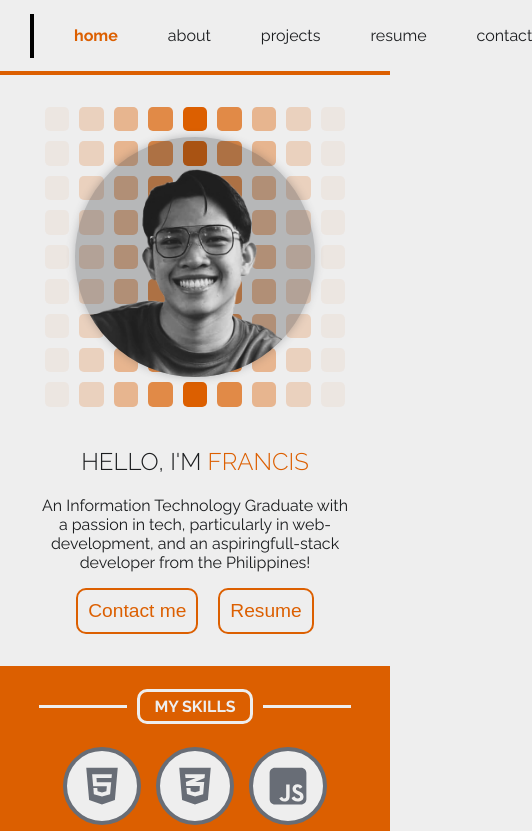
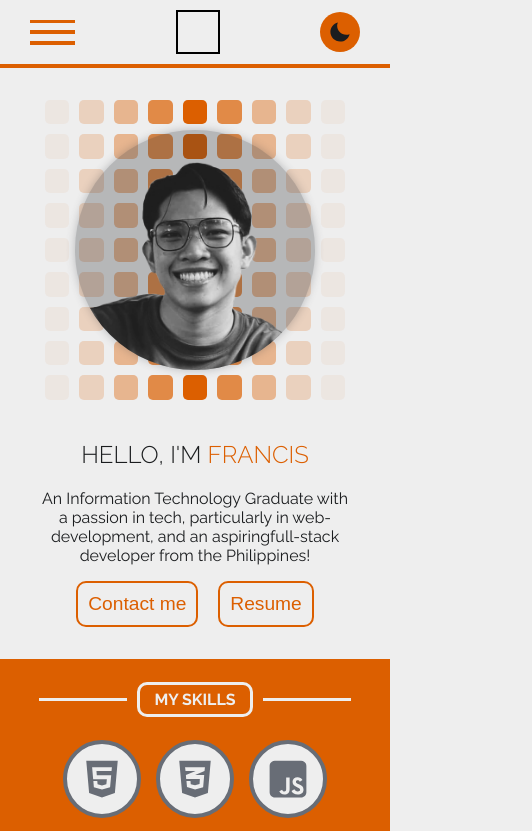
Before and after one commit to Franzcsng/fnc-portfolio, a React (Create React App) app in the folder frontend/: page / in a window 390 px wide. Shown: the top 831 px of the page, 532 px wide, since content can reach past the window. Built offline with nearby package versions, Linux system fonts and the light colour scheme; a web font is replaced by a local one.

Commit message:
Added SideBar component within Header with onMouseEnter/Leave functionality

```diff
--- a/frontend/src/components/layout/header/Header.js
+++ b/frontend/src/components/layout/header/Header.js
@@ -1,4 +1,5 @@
 import './Header.scss'
+import { useState } from 'react'
 import { NavLink } from 'react-router-dom'
 import { FiSun } from "react-icons/fi"
 import { IoMdMoon } from "react-icons/io";
@@ -7,12 +8,21 @@ import { IoMdMoon } from "react-icons/io";
 
 const Header = ({toggleMode, mode}) => {
 
+    const [sideBar, toggleSideBar] = useState('0')
 
     return (
+        <>
             <header>
                 <div className='header-container'>
+
+                    <div className='hamburger' onMouseEnter={() => toggleSideBar('60vw')}>
+                        <div className='line'></div>
+                        <div className='line'></div>
+                        <div className='line'></div>
+                    </div>
+
                     <div className='logo'></div>
-                <nav>
+                    <nav className='main-nav'>
                         <ul>
                             <li><NavLink to='/'>home</NavLink></li>
                             <li><NavLink to='/about'>about</NavLink></li>
@@ -28,7 +38,31 @@ const Header = ({toggleMode, mode}) => {
                 </div>
 
             </header>
+            <SideBar width={sideBar} toggle={toggleSideBar}/>
+        </>
     )
 }
 
 export default Header
+
+
+const SideBar = (props) => {
+    return(
+        <nav style={{width: props.width}} className='side-bar'  onMouseLeave={() => props.toggle('0')}>
+
+            <div className='top-head'></div>
+            <ul>
+                <li><NavLink to='/'>home</NavLink></li>
+                    <hr></hr>
+                <li><NavLink to='/about'>about</NavLink></li>
+                    <hr></hr>
+                <li><NavLink to='/projects'>projects</NavLink></li>
+                    <hr></hr>
+                <li><NavLink to='/resume'>resume</NavLink></li>
+                    <hr></hr>
+                <li><NavLink to='/contact'>contact</NavLink></li>
+                    <hr></hr>
+            </ul>
+        </nav>
+    )
+}
--- a/frontend/src/components/layout/header/Header.scss
+++ b/frontend/src/components/layout/header/Header.scss
@@ -3,9 +3,10 @@ header{
     padding: 10px 30px 10px 30px;
     box-sizing: border-box;
     border-bottom: 4px solid var(--accent-color);
+    display: flex;
+    justify-content: center;
 
     .header-container{
-        margin-inline: auto;
         width: 100%;
         max-width: 1440px;
         height: 100%;
@@ -13,21 +14,37 @@ header{
         justify-content: space-evenly;
         align-items: center;
 
+        .hamburger{
+            display: none;
+            width: 45px;
+            height: 25px;
+            flex-direction: column;
+            justify-content: space-around;
+
+            .line{
+                width: 100%;
+                height: 15%;
+                background-color: var(--accent-color);
+            }
+        }
         .logo{
             width: 40px;
             height: 40px;
             border: 2px solid black;
         }
-        nav{
+        .main-nav{
             width: auto;
             height: 100%;
             display: flex;
             align-items: center;
+
             ul{
                 height: 100%;
                 gap: 50px;
                 display: flex;
+                padding: 0;
                 li{
+                    margin-inline: auto;
                     list-style: none;
                     transition: all 0.2s ease-in-out;
                     a{
@@ -67,4 +84,78 @@ header{
             }
         }
     }
+
+    @media screen and (max-width: 740px){
+
+        .header-container{
+            justify-content: space-between;
+            .hamburger{
+            justify-content: space-between;
+            display: flex;
+            }
+
+            .main-nav{
+               display: none;
+            }
+        }
+
+    }
 }
+
+.side-bar{
+    position: absolute;
+    overflow: hidden;
+    background-color: var(--background-color);
+    transition: 0.3s ease-in-out;
+    height: 100%;
+    box-sizing: border-box;
+    box-shadow:
+        inset -3px 0 0 0 var(--accent-color),
+         0 0 15px rgb(110, 110, 110);
+    z-index: 9999;
+
+    ul{
+        height: 100%;
+        display: flex;
+        flex-direction: column;
+        gap: 10px;
+        padding: 80px 30px 0px 30px;
+
+        li{
+            margin-inline: auto;
+            list-style: none;
+            transition: all 0.2s ease-in-out;
+            text-align: left;
+            width: 100%;
+
+            a{
+                color: var(--text-color);
+                text-decoration: none;
+                transition: all 0.2s ease-in-out;
+                margin-left: 40%;
+            }
+            a.active{
+                font-weight: bold;
+                color: var(--accent-color);
+            }
+
+            &:hover{
+                font-weight: bold;
+            }
+
+        }
+
+        hr{
+            width: 100%;
+            height: 1px;
+            border: 1px solid var(--accent-color);
+            background-color: var(--accent-color);
+        }
+
+    }
+
+    @media screen and (min-width: 740px){
+        width: 0;
+        display: none;
+    }
+}
```
Lines whose indentation alone changed are shown as unchanged.
